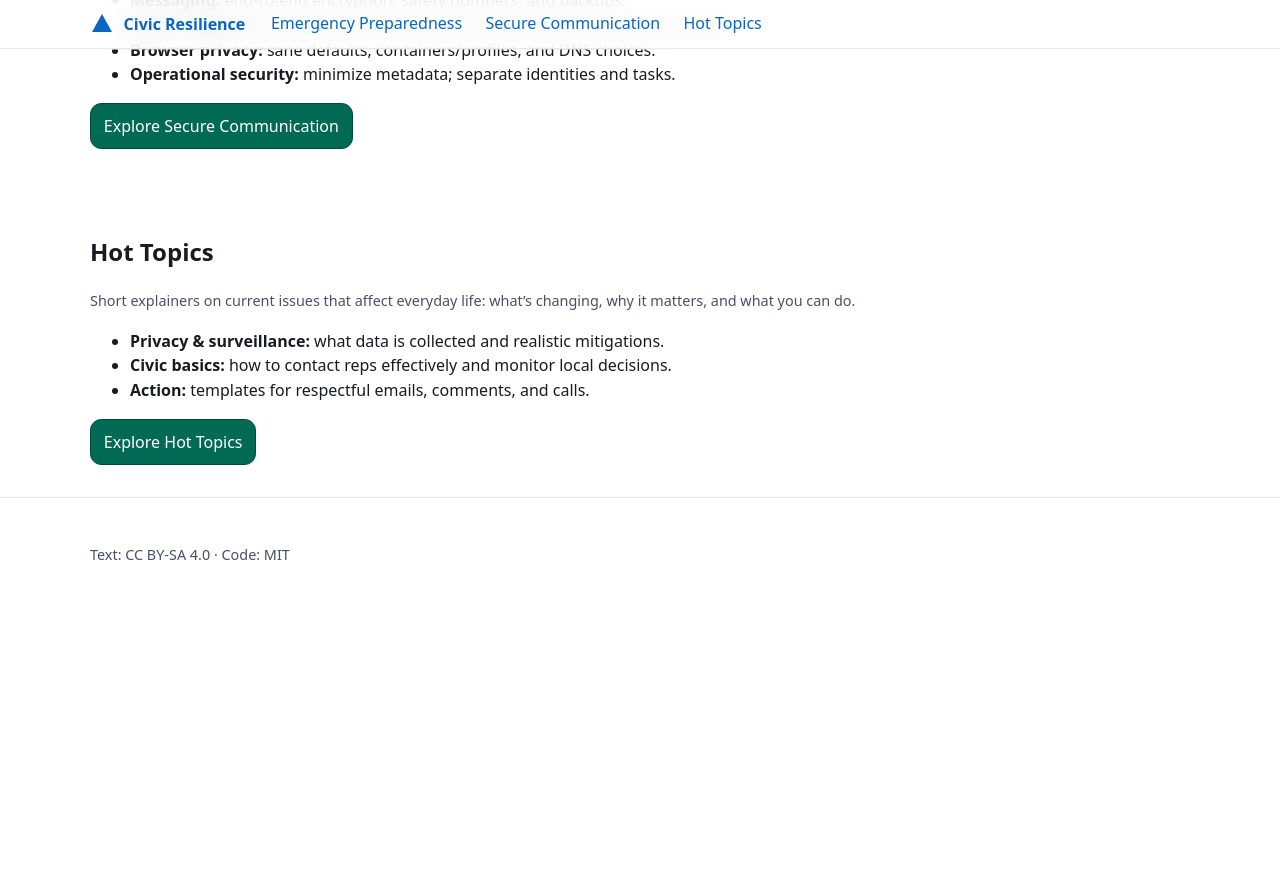
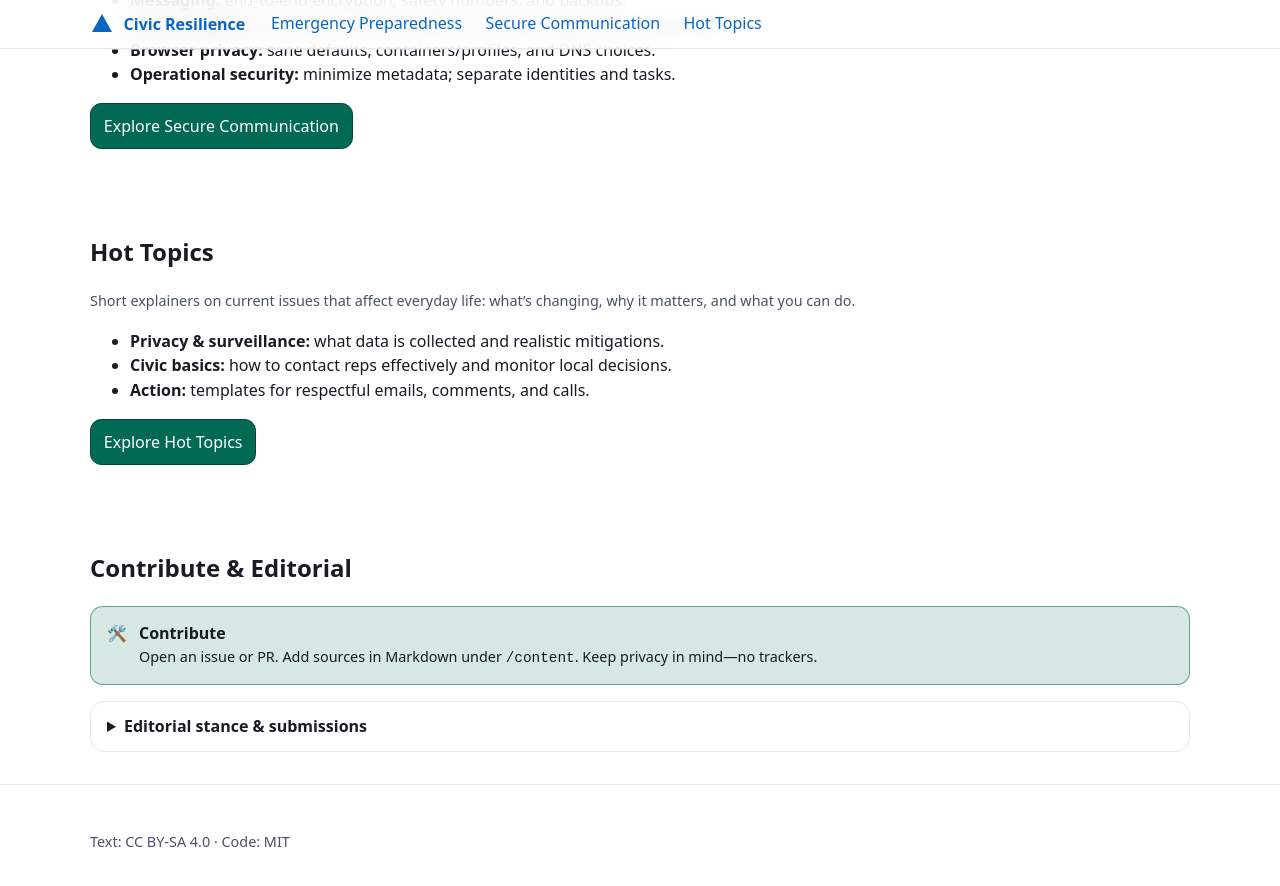
Before and after one commit to TestDepthLLC/infoportal, a Jekyll site: the page built from index.html, in a window 1280 px wide and 900 px high, scrolled down 786 px. Shown: the top 886 px of the window. Built offline with Jekyll 4.4.1, drawn with Linux system fonts in a browser that asks for light colours; before the commit the page ends 1399 px from its top, so only the background shows below that.

Commit message:
Added back volunteer messaging and how to contribute.

```diff
--- a/index.html
+++ b/index.html
@@ -73,6 +73,30 @@ nav_section: home
   </div>
 </section>
 
+<!-- Contribute & Editorial -->
+<section id="contribute" aria-labelledby="h-contrib">
+  <div class="container">
+    <h2 id="h-contrib">Contribute & Editorial</h2>
+
+    <div class="notice" role="note" style="margin:.75rem 0">
+      <div>🛠️</div>
+      <div>
+        <strong>Contribute</strong>
+        <div class="small">
+          Open an issue or PR. Add sources in Markdown under <code>/content</code>. Keep privacy in mind—no trackers.
+        </div>
+      </div>
+    </div>
+
+    <details class="accordion" style="margin-top:1rem">
+      <summary>Editorial stance &amp; submissions</summary>
+      <p class="small">
+        We aim for clarity, honesty, and citizen-first practicality. Send corrections or sources via a pull request or issue.
+      </p>
+    </details>
+  </div>
+</section>
+
 <script type="module">
   // Chips as jump links
   document.querySelectorAll('.chip[data-jump]').forEach(btn=>{
```
